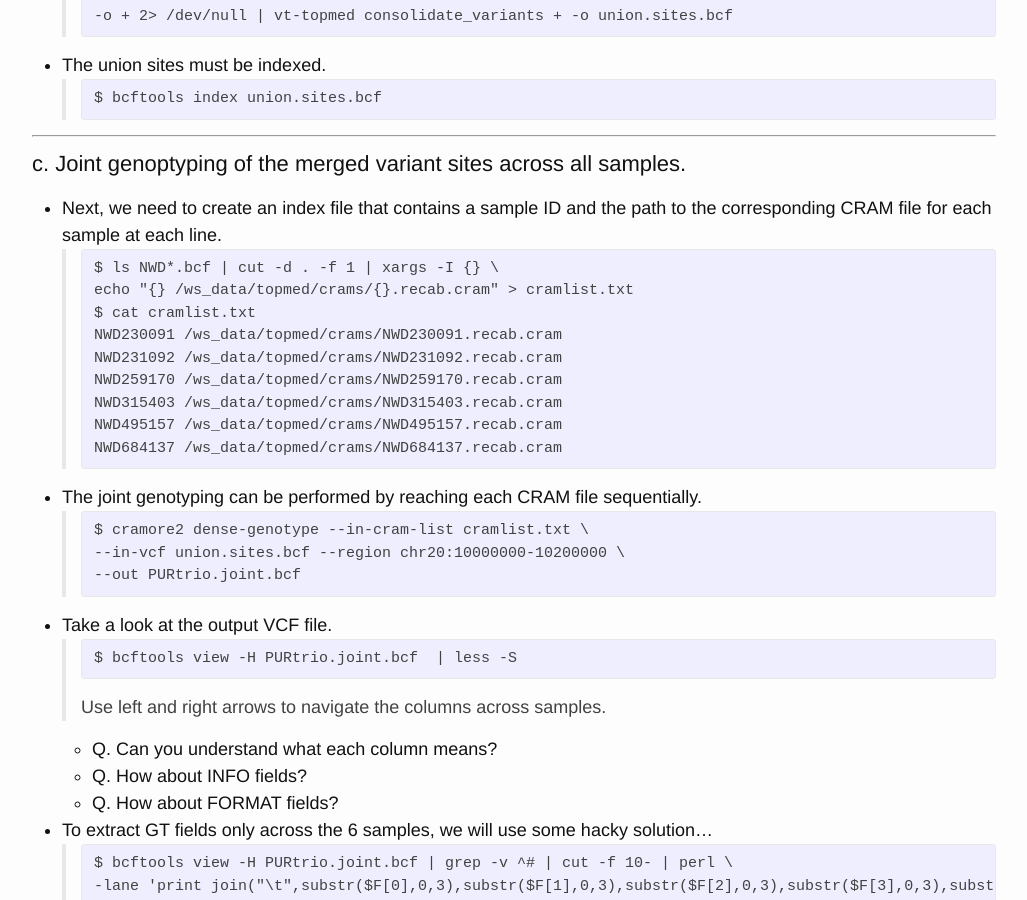
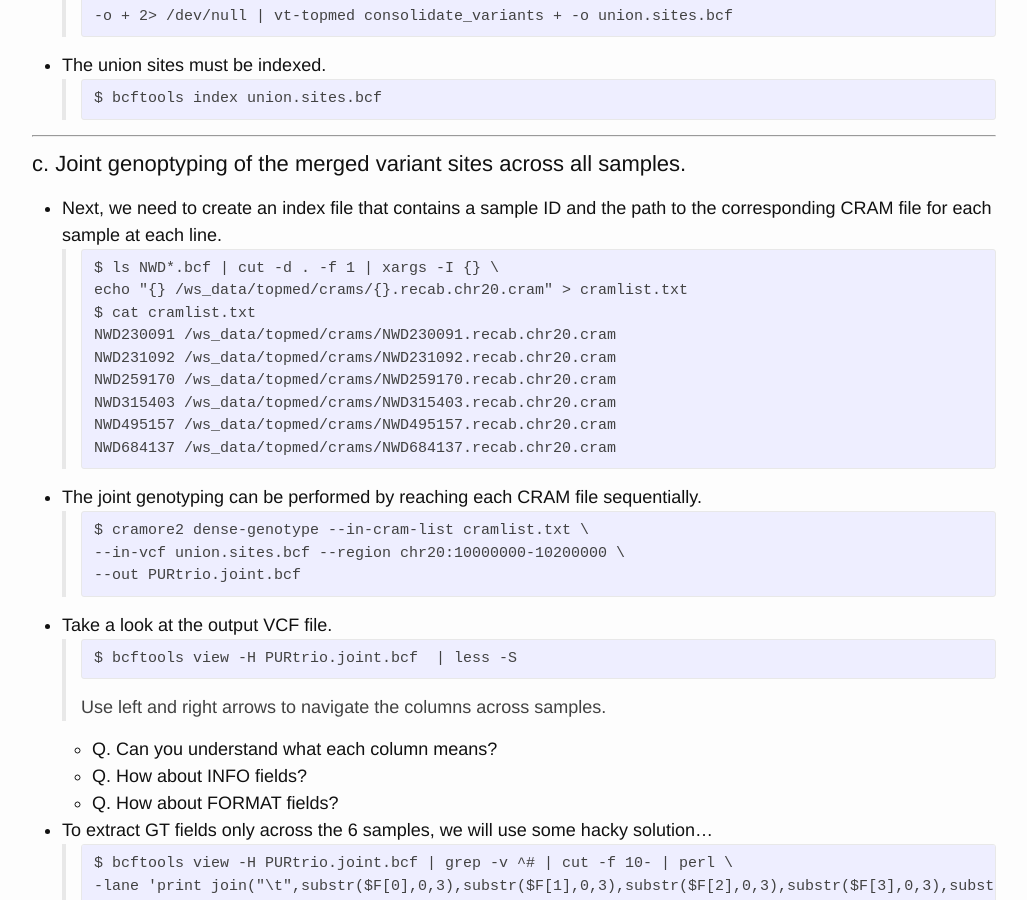
Before and after one commit to htsworkshop/stom-2018, a Jekyll site: the page built from class-material/day1-vt-cramore.md, in a window 1280 px wide and 900 px high, scrolled down 1557 px. Shown: the whole window, without its empty margins (126-1153 px from the left). Built offline with Jekyll 4.4.1, drawn with Linux system fonts in a browser that asks for light colours.

Commit message:
Fixed a minor bug

```diff
--- a/class-material/day1-vt-cramore.md
+++ b/class-material/day1-vt-cramore.md
@@ -85,14 +85,14 @@ follows:
   the path to the corresponding CRAM file for each sample at each
   line.
 > <pre>$ ls NWD*.bcf | cut -d . -f 1 | xargs -I {} \
-echo "{} /ws_data/topmed/crams/{}.recab.cram" > cramlist.txt
+echo "{} /ws_data/topmed/crams/{}.recab.chr20.cram" > cramlist.txt
 $ cat cramlist.txt
-NWD230091 /ws_data/topmed/crams/NWD230091.recab.cram
-NWD231092 /ws_data/topmed/crams/NWD231092.recab.cram
-NWD259170 /ws_data/topmed/crams/NWD259170.recab.cram
-NWD315403 /ws_data/topmed/crams/NWD315403.recab.cram
-NWD495157 /ws_data/topmed/crams/NWD495157.recab.cram
-NWD684137 /ws_data/topmed/crams/NWD684137.recab.cram</pre>
+NWD230091 /ws_data/topmed/crams/NWD230091.recab.chr20.cram
+NWD231092 /ws_data/topmed/crams/NWD231092.recab.chr20.cram
+NWD259170 /ws_data/topmed/crams/NWD259170.recab.chr20.cram
+NWD315403 /ws_data/topmed/crams/NWD315403.recab.chr20.cram
+NWD495157 /ws_data/topmed/crams/NWD495157.recab.chr20.cram
+NWD684137 /ws_data/topmed/crams/NWD684137.recab.chr20.cram</pre>
 
 - The joint genotyping can be performed by reaching each CRAM file
   sequentially.
```
